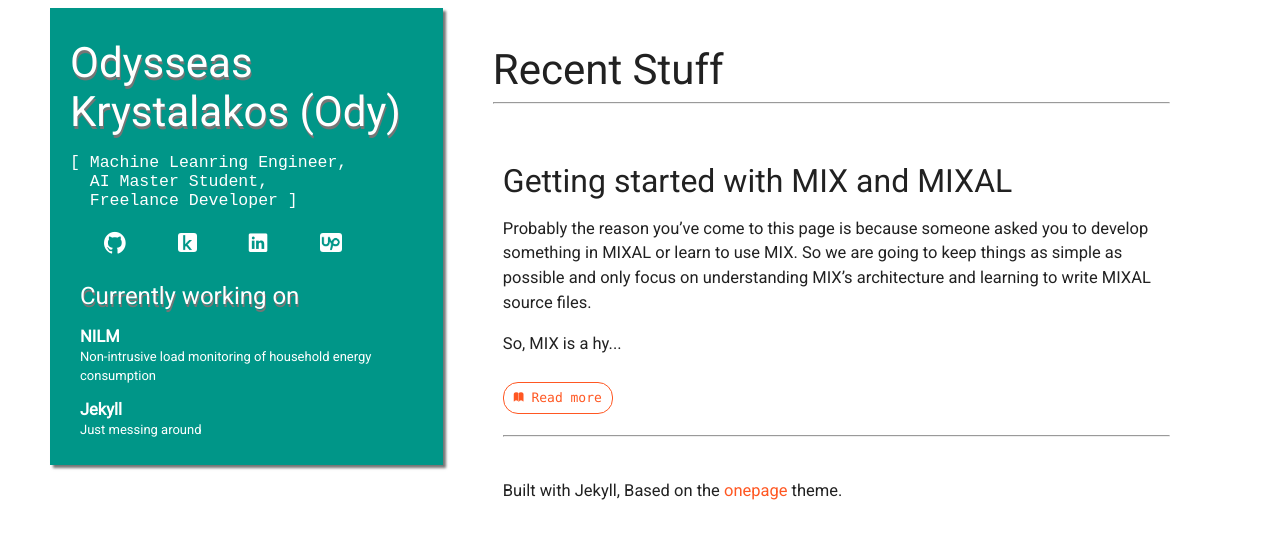
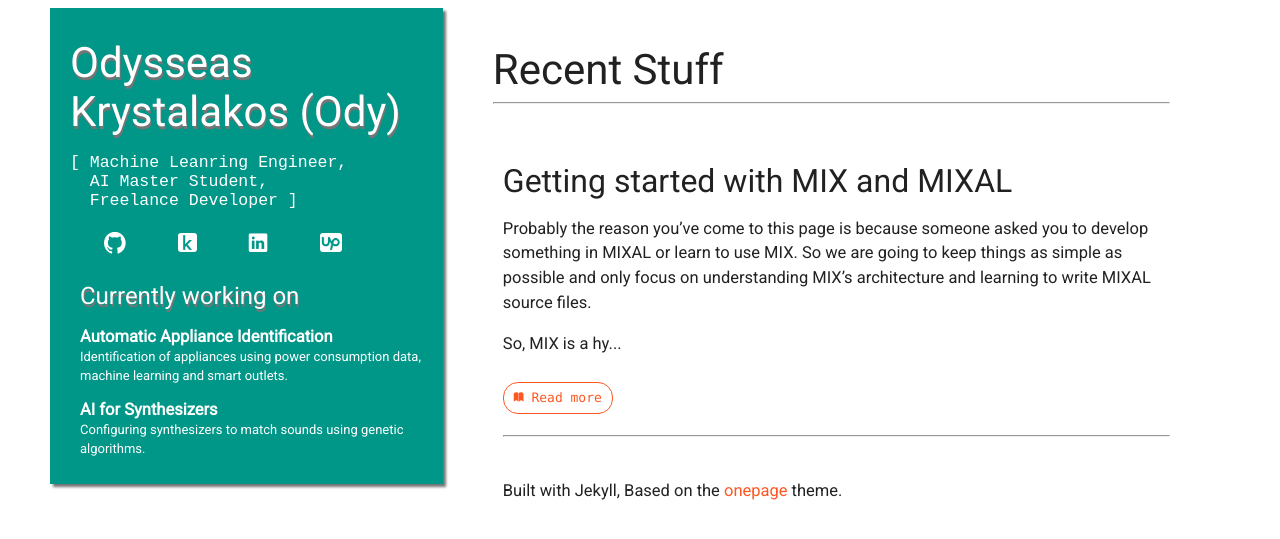
Before and after one commit to OdysseasKr/odysseaskr.github.io, a Jekyll site: the page built from index.html, in a window 1280 px wide. Shown: the top 539 px of the page. Built offline with Jekyll 4.4.1, drawn with Linux system fonts in a browser that asks for light colours; some web fonts are replaced.

Commit message:
Update projects

```diff
--- a/_data/projects.yml
+++ b/_data/projects.yml
@@ -1,6 +1,6 @@
-- name: NILM
+- name: Automatic Appliance Identification
   link: "#"
-  description: "Non-intrusive load monitoring of household energy consumption"
-- name: Jekyll
-  link: "http://jekyllrb.com/"
-  description: "Just messing around"
+  description: "Identification of appliances using power consumption data, machine learning and smart outlets."
+- name: AI for Synthesizers
+  link: "https://github.com/OdysseasKr/NatCom-soundmatching"
+  description: "Configuring synthesizers to match sounds using genetic algorithms."
```
